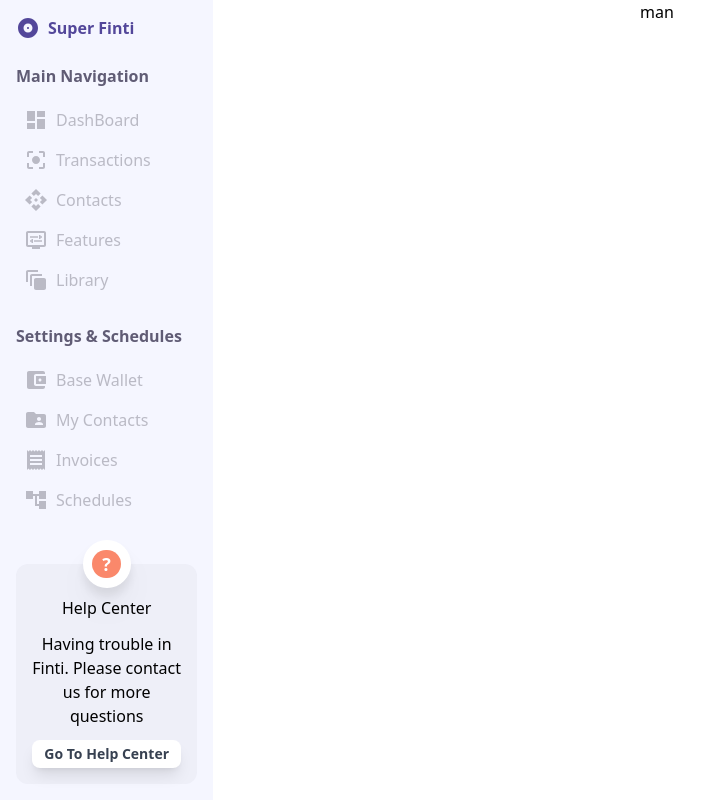
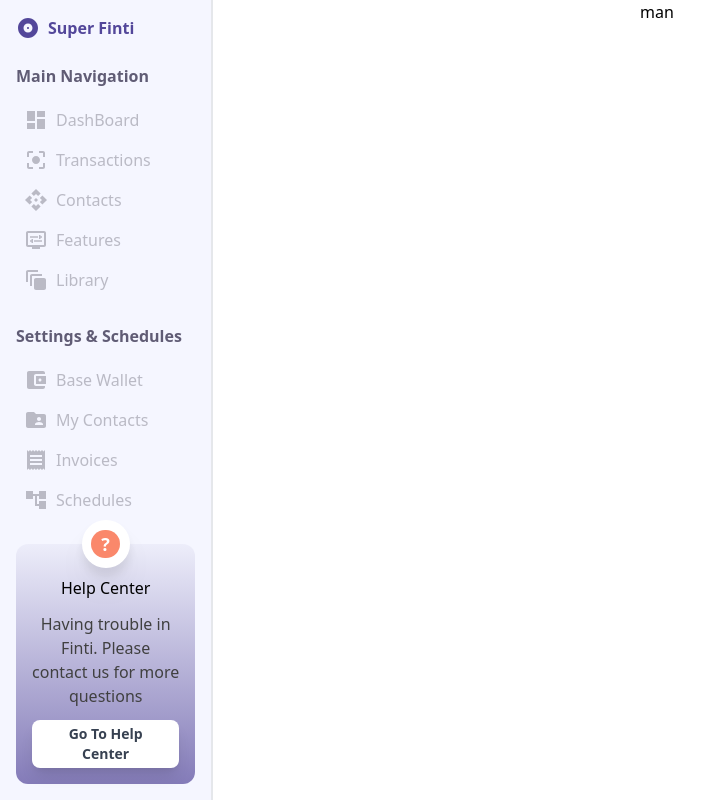
Before and after one commit to Ebenezr/super-fintri, a Next.js app: page / in a window 1280 px wide. Shown: the whole page, without its empty margins (0-720 px from the left). Built offline with nearby package versions, Linux system fonts and the light colour scheme.

Commit message:
minor fixes

```diff
--- a/components/Aside.tsx
+++ b/components/Aside.tsx
@@ -14,7 +14,7 @@ import AlbumIcon from "@mui/icons-material/Album";
 
 const Aside = () => {
   return (
-    <aside className="bg-bg w-1/3 p-4 flex flex-col">
+    <aside className="bg-bg w-1/3 p-4 flex flex-col border-r-2">
       {/* logo */}
       <div className="pb-6 flex gap-2 items-center">
         <AlbumIcon className="text-primary" />
@@ -71,7 +71,7 @@ const Aside = () => {
         </div>
       </div>
       {/* help center card */}
-      <div className="w-full rounded-xl p-4 flex flex-col gap-3 justify-center items-center bg-infoDark/5 relative justify-self-end">
+      <div className="w-full rounded-xl p-4 flex flex-col gap-3 justify-center items-center bg-gradient-to-b from-primary/5 to-primary/70 relative justify-self-end">
         {/* question circle badge */}
         <div className="drop-shadow-xl absolute top-0 bg-white rounded-full w-12 h-12 -translate-y-1/2 grid place-items-center">
           <div className="bg-accent w-3/5 h-3/5 rounded-full grid place-items-center">
@@ -80,7 +80,7 @@ const Aside = () => {
         </div>
 
         <h3 className="mt-4">Help Center</h3>
-        <p className="text-center">
+        <p className="text-center text-neutral-700">
           Having trouble in Finti. Please contact us for more questions
         </p>
         <button className="bg-white text-gray-700 rounded-lg px-3 py-1 font-semibold text-sm shadow-lg">
```
